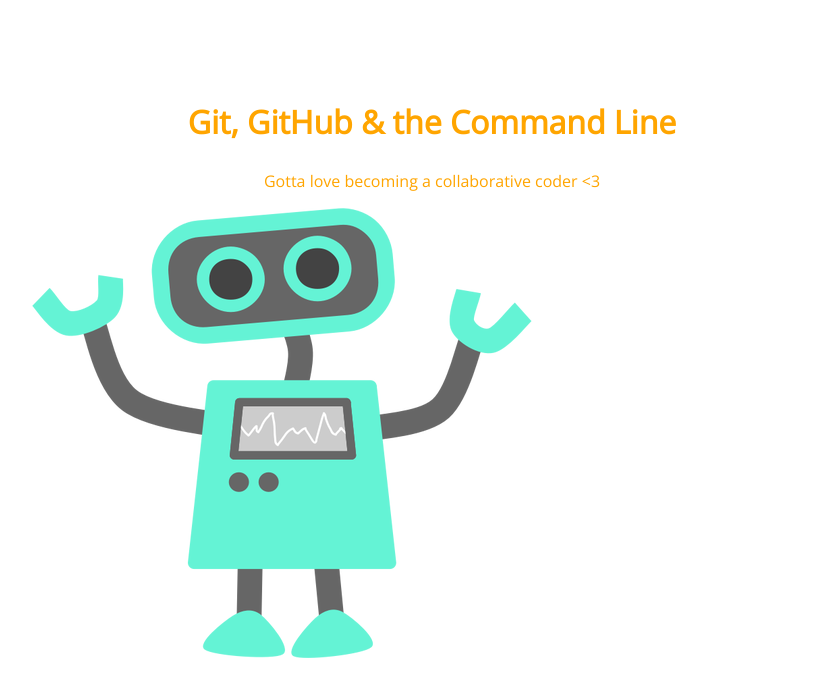
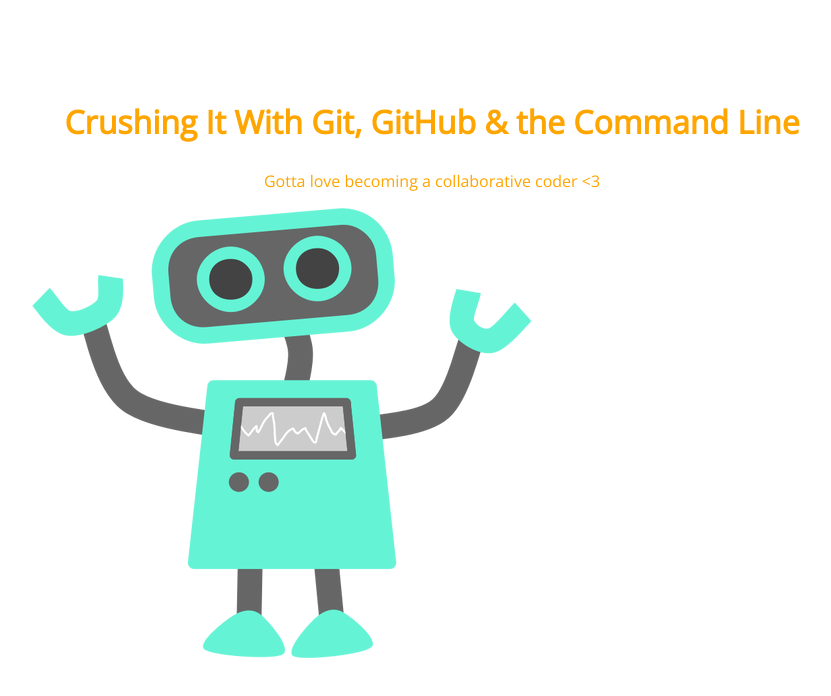
Before and after one commit to jhgood/105-project, a plain HTML site: page index.html in a window 1280 px wide. Shown: the whole page, without its empty margins (208-1039 px from the left). Drawn offline with nearby package versions, Linux system fonts and the light colour scheme.

Commit message:
Changed header text

```diff
--- a/index.html
+++ b/index.html
@@ -8,7 +8,7 @@
 </head>
 <body>
 	<section>
-		<h1>Git, GitHub & the Command Line</h1>
+		<h1>Crushing It With Git, GitHub & the Command Line</h1>
 		<p>Gotta love becoming a collaborative coder <3</p>
 		<img src="img/happy-blue-robot.png">
 	</section>
```
Also changed, not shown: 1 other file.
